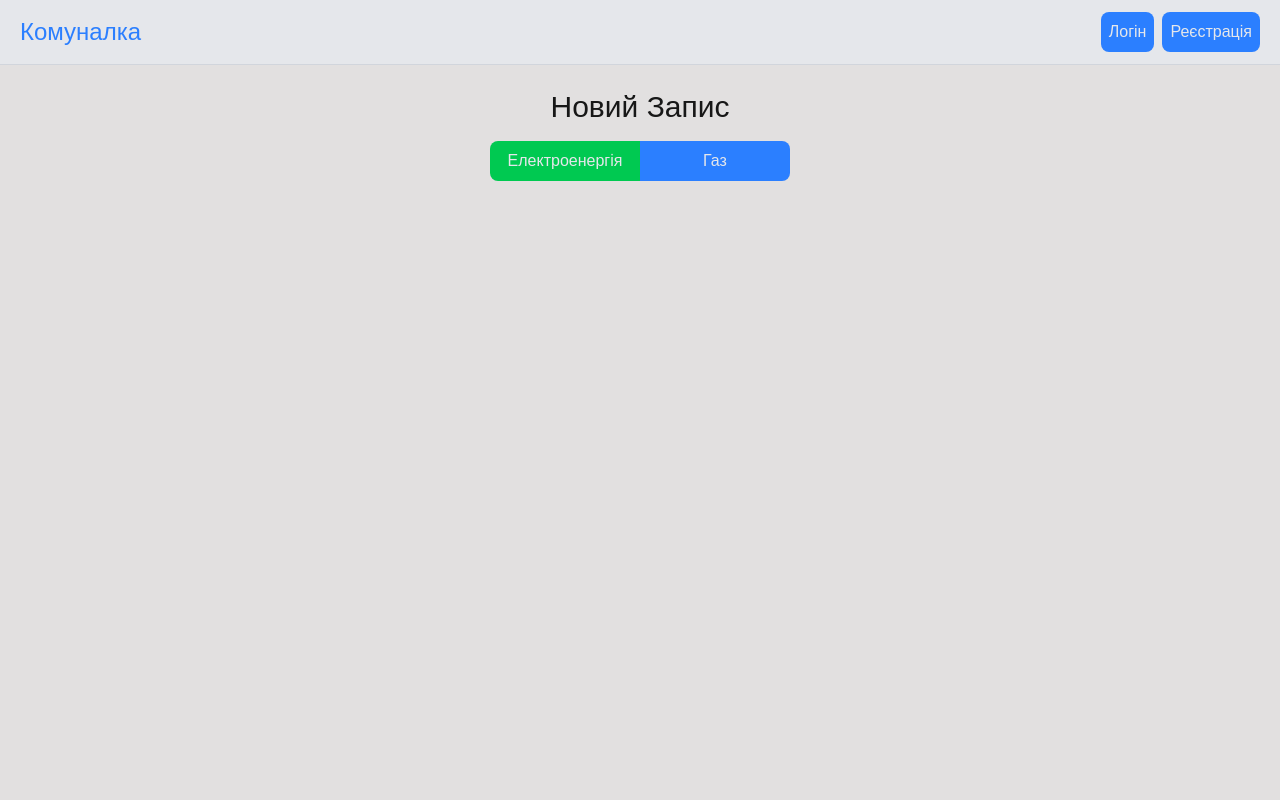
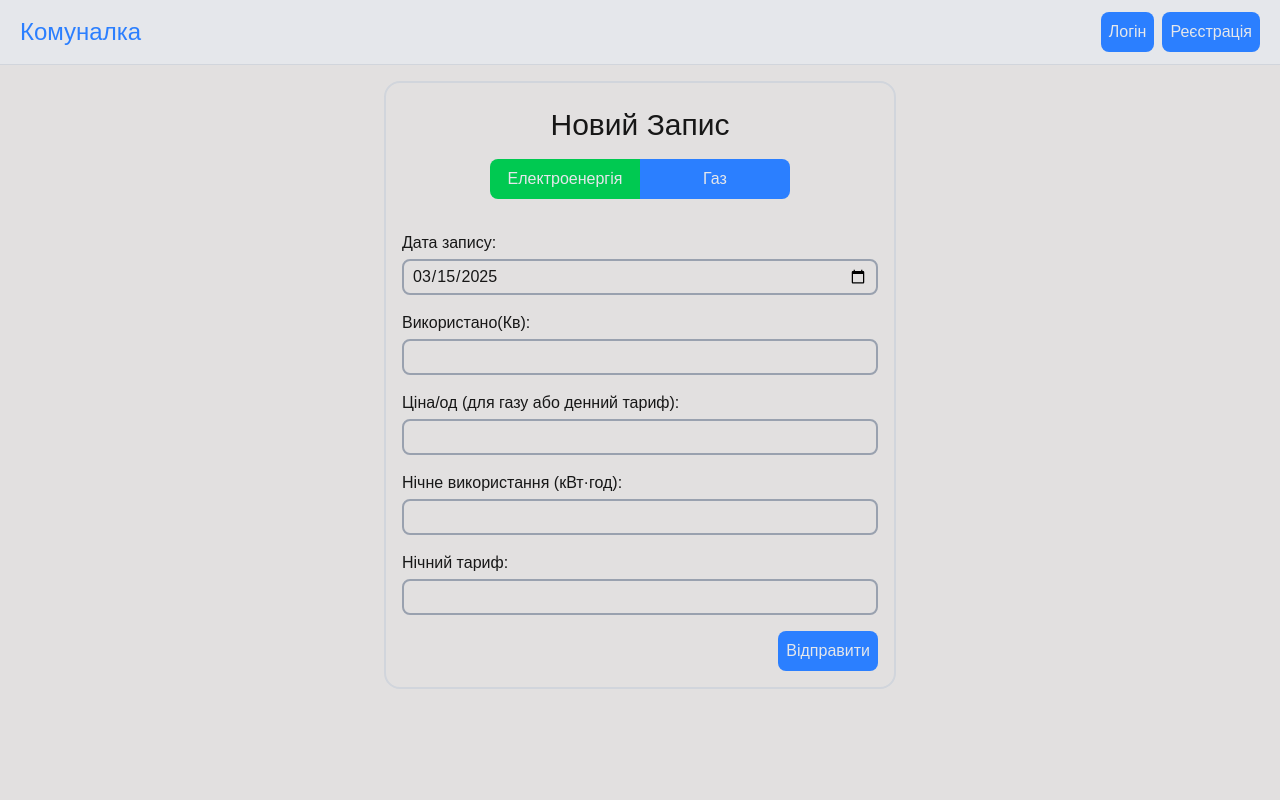
Before and after one commit to Lifuss/communal-bill-calc, a Next.js app: page /records/new in a window 1280 px wide. Shown: the top 800 px of the page. Built offline with nearby package versions, Linux system fonts and the light colour scheme; no server answers.

Commit message:
new record form

```diff
--- a/src/app/records/new/page.tsx
+++ b/src/app/records/new/page.tsx
@@ -1,25 +1,148 @@
 "use client";
+
 import { Button } from "@/app/(components)/Button";
 import ButtonsGroup from "@/app/(components)/ButtonsGroup";
 import { RecordType } from "@/lib/types/sharedTypes";
-import clsx from "clsx";
 import { useState } from "react";
 
 const Page = () => {
   const [formToggle, setFormToggle] = useState<RecordType>("electricity");
 
+  const handleSubmit = (e: React.FormEvent<HTMLFormElement>) => {
+    e.preventDefault();
+    const formData = new FormData(e.currentTarget);
+
+    // Зчитуємо дату запису (очікується формат YYYY-MM-DD)
+    const recordDate = formData.get("recordDate") as string | null;
+
+    // Основні поля, що є для обох типів
+    const usage = formData.get("usage");
+    const price = formData.get("price");
+
+    // Формуємо базовий об'єкт для запису
+    let recordData: {
+      type: RecordType;
+      recordDate?: string;
+      usage?: number;
+      price?: number;
+      nightUsage?: number;
+      nightPrice?: number;
+    } = {
+      type: formToggle,
+      recordDate: recordDate ? recordDate : undefined,
+      usage: usage ? Number(usage) : undefined,
+      price: price ? parseFloat(price as string) : undefined,
+    };
+
+    // Якщо це електроенергія, додаємо додаткові поля
+    if (formToggle === "electricity") {
+      const nightUsage = formData.get("nightUsage");
+      const nightPrice = formData.get("nightPrice");
+      recordData = {
+        ...recordData,
+        nightUsage: nightUsage ? Number(nightUsage) : undefined,
+        nightPrice: nightPrice ? parseFloat(nightPrice as string) : undefined,
+      };
+    }
+
+    console.log("Record data:", recordData);
+    // Тут ви можете зробити запит до API для створення запису
+  };
+
   const options = [
     { label: "Електроенергія", value: "electricity" as RecordType },
     { label: "Газ", value: "gas" as RecordType },
   ];
+
   return (
-    <section>
-      <h2 className="text-3xl text-center mb-4 mt-6">Новий Запис</h2>
-      <ButtonsGroup
-        options={options}
-        stateToggle={formToggle}
-        stateToggleFoo={setFormToggle}
-      />
+    <section className="max-w-lg mx-auto p-4 border-2 border-gray-300 rounded-2xl mt-4">
+      <div>
+        <h2 className="text-3xl text-center mb-4 mt-2">Новий Запис</h2>
+        <ButtonsGroup
+          options={options}
+          stateToggle={formToggle}
+          stateToggleFoo={setFormToggle}
+        />
+      </div>
+      <div className="mt-8">
+        <form onSubmit={handleSubmit} className="space-y-4">
+          {/* Поле для вибору дати */}
+          <div>
+            <label htmlFor="recordDate" className="block mb-1">
+              Дата запису:
+            </label>
+            <input
+              type="date"
+              defaultValue={new Date().toISOString().split("T")[0]}
+              name="recordDate"
+              id="recordDate"
+              className="border-2 border-gray-400 rounded-lg px-2 py-1 w-full"
+            />
+          </div>
+
+          {/* Поля для основної інформації */}
+          <div>
+            <label htmlFor="usage" className="block mb-1">
+              {formToggle === "electricity"
+                ? "Використано(Кв):"
+                : "Використано(Куб)"}
+            </label>
+            <input
+              type="number"
+              name="usage"
+              id="usage"
+              className="border-2 border-gray-400 rounded-lg px-2 py-1 w-full"
+              required
+            />
+          </div>
+          <div>
+            <label htmlFor="price" className="block mb-1">
+              Ціна/од (для газу або денний тариф):
+            </label>
+            <input
+              type="number"
+              step="0.01"
+              name="price"
+              id="price"
+              className="border-2 border-gray-400 rounded-lg px-2 py-1 w-full"
+              required
+            />
+          </div>
+
+          {/* Додаткові поля для електроенергії */}
+          {formToggle === "electricity" && (
+            <>
+              <div>
+                <label htmlFor="nightUsage" className="block mb-1">
+                  Нічне використання (кВт·год):
+                </label>
+                <input
+                  type="number"
+                  name="nightUsage"
+                  id="nightUsage"
+                  className="border-2 border-gray-400 rounded-lg px-2 py-1 w-full"
+                />
+              </div>
+              <div>
+                <label htmlFor="nightPrice" className="block mb-1">
+                  Нічний тариф:
+                </label>
+                <input
+                  type="number"
+                  step="0.01"
+                  name="nightPrice"
+                  id="nightPrice"
+                  className="border-2 border-gray-400 rounded-lg px-2 py-1 w-full"
+                />
+              </div>
+            </>
+          )}
+
+          <Button className="ml-auto" type="submit">
+            Відправити
+          </Button>
+        </form>
+      </div>
     </section>
   );
 };
```
Also changed, not shown: 2 other files (tests, documents, lock files or other folders).
